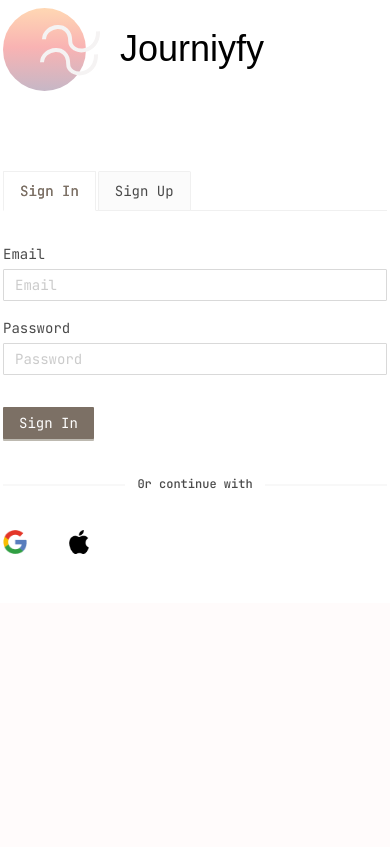
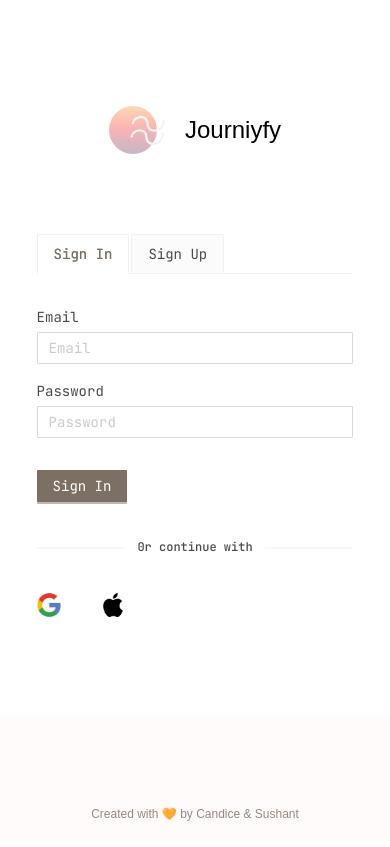
Before and after one commit to sushantkadam15/journal, a React (Vite) app: page / in a window 390 px wide. Built offline with nearby package versions, Linux system fonts and the light colour scheme; a web font is replaced by a local one.

Commit message:
Added footer

```diff
--- a/src/components/UserAuthenticationForm.jsx
+++ b/src/components/UserAuthenticationForm.jsx
@@ -41,7 +41,7 @@
       <Button htmlType="submit" type="primary" className="mt-8">
         Sign Up
       </Button>
-      <Divider style={{ fontSize: 12, paddingTop: 20, paddingBottom: 20 }}>
+      <Divider style={{ fontSize: 10, paddingTop: 20, paddingBottom: 20 }}>
         Or continue with
       </Divider>
       <div className=" flex  gap-10">
@@ -87,7 +87,7 @@
       >
         <span className=" font-JetBrains"> 0r continue with </span>
       </Divider>
-      <div className=" flex  gap-10">
+      <div className=" flex gap-10">
         <img src={googleIcon} alt="google logo" className="h-6 w-auto" />
         <img src={appleIcon} alt="apple logo" className="h-6 w-auto" />
       </div>
@@ -96,23 +96,18 @@
 };
 
 const UserAuthenticationForm = () => {
-  const onChange = (key) => {
-    console.log(key);
-  };
-
   return (
     <Row className="h-screen">
-      <Col xs={24} lg={14}>
-        <Row className=" flex h-4/6 flex-col justify-center gap-20">
-          <div className=" mx-auto flex w-96 items-center justify-start gap-5">
-            <img src={logo} alt="Logo" />{" "}
-            <h1 className=" text-4xl">Journiyfy</h1>
+      <Col xs={24} md={14}>
+        <Row className=" mx-5 flex h-4/5 flex-col justify-center gap-20 md:mx-auto">
+          <div className=" mx-auto mt-12 flex items-center justify-start gap-5 md:mt-0 md:w-96">
+            <img src={logo} alt="Logo" className=" h-12 md:h-20" />{" "}
+            <h1 className="text-2xl md:text-4xl">Journiyfy</h1>
           </div>
 
-          <div className="mx-auto h-96 w-96">
+          <div className="mx-auto md:h-96 md:w-96">
             <Tabs
               className=" font-JetBrains"
-              onChange={onChange}
               type="card"
               items={new Array(2).fill(null).map((_, i) => {
                 const id = String(i + 1);
@@ -125,18 +120,15 @@
             />
           </div>
         </Row>
-        <Row className=" mt-10 h-[29%] bg-[#F9B3B30D]">
-          {/* <div className="ml-10 mt-10 w-96 md:mx-auto">
-            <h2 className=" text-xl">Login</h2>
-            <p className=" mt-4 text-xs">Already have an account?</p>
-            <div className=" mt-5 flex gap-10">
-              <img src={googleIcon} alt="google logo" className="h-6 w-auto" />
-              <img src={appleIcon} alt="apple logo" className="h-6 w-auto" />
-            </div>
-          </div> */}
+        <Row className=" mt-10  h-[15%]  md:h-[16%] bg-[#F9B3B30D]">
+          <p className=" m-5 mx-auto mt-auto text-xs font-light text-[#7c7065cf] ">
+            {" "}
+            Created with 🧡 by Candice & Sushant{" "}
+          </p>
+          {/* New content pending  */}
         </Row>
       </Col>
-      <Col xs={0} lg={10} className=" relative">
+      <Col xs={0} md={10} className=" relative">
         <video
           src={backgroundVideo}
           autoPlay="{true}"
```
